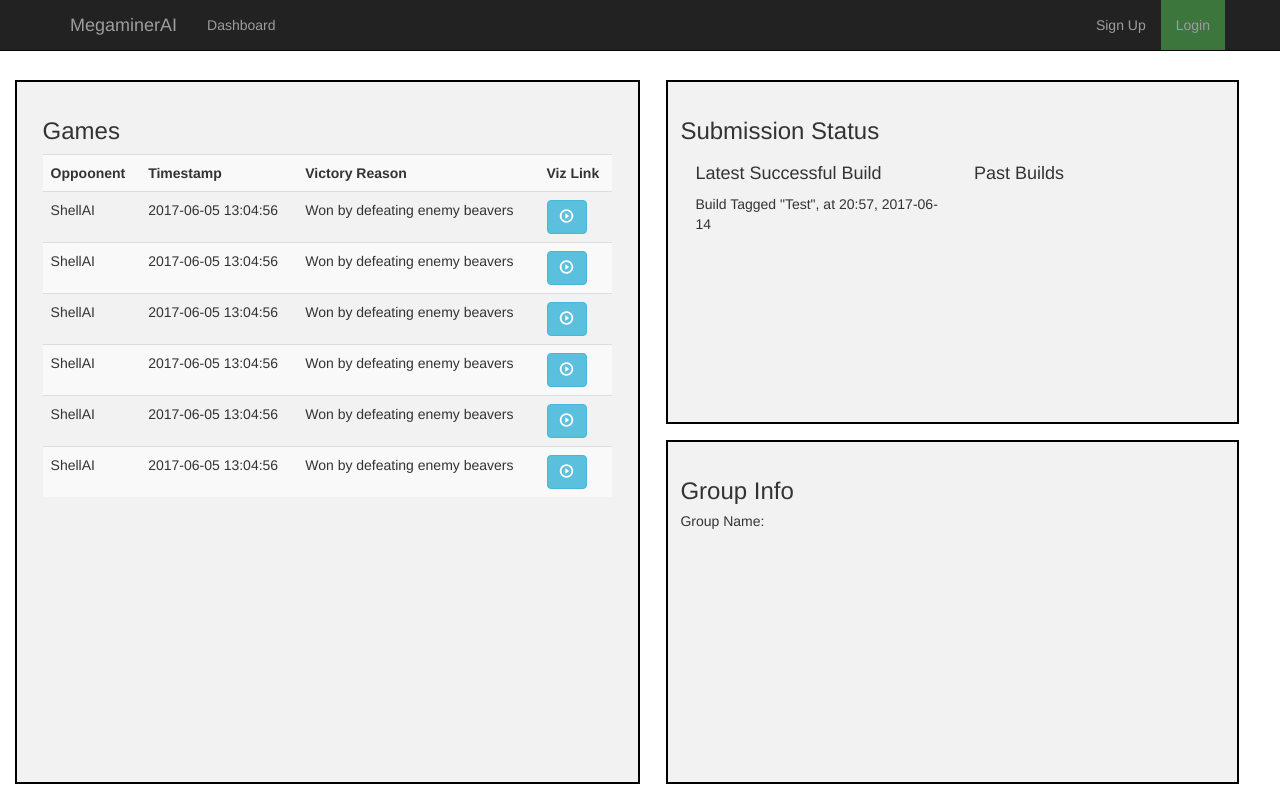
After one commit to siggame/ophelia, a Node server app: template views/dashboard.ejs in a window 1280 px wide. The commit adds this page. Run offline with Node 20, Linux system fonts and the light colour scheme; the template is opened without the code that fills it, so the values that code supplies are empty; some libraries are stand-ins or nearby versions.

Commit message:
Basic frontend templates

```diff
--- a/public/css/main.css
+++ b/public/css/main.css
@@ -1,3 +1,55 @@
 body {
-    padding-top: 50px;
+    padding-top: 10vh;
+    height: auto;
 }
+
+.dashboard-box {
+    padding: 40px 40px;
+    height: 45vh;
+    width: 48vw;
+    border: solid 1px;
+}
+
+.login-box {
+    align-content: left;
+    border: 1px solid #000
+}
+
+h1 {
+    padding-bottom: 4vh;
+}
+
+.wrapper {
+    background-color: #f2f2f2;
+}
+
+.games-wrapper {
+    padding: 2vh 2vw;
+    margin-bottom: 2vh;
+    height: 88vh;
+    border: 2px solid #000;
+}
+
+.info-wrapper {
+    padding: 0vh 2vw;
+    margin-bottom: 2vh;
+    height: 88vh;
+    background-color: #FFF;
+}
+
+.submission-wrapper {
+    padding: 2vh 0 1vw 1vw;
+    height: 43vh;
+    border: 2px solid #000;
+}
+
+.group-info-wrapper {
+    padding: 2vh 0 1vw 1vw;
+    margin:2vh 0vw;
+    height: 43vh;
+    border: 2px solid #000;
+}
+
+.login-button {
+    background-color: #3c763d;
+}
--- /dev/null
+++ b/views/common/header.ejs
@@ -0,0 +1,14 @@
+<head>
+    <!-- Allows for a custom title if provided -->
+    <% if (title) { %>
+    <title><%= title %></title>
+    <% } else { %>
+    <title>SIG-Game: MegaminerAI</title>
+    <% } %>
+
+    <!-- Stylesheets -->
+    <link href="https://maxcdn.bootstrapcdn.com/bootswatch/3.3.7/cosmo/bootstrap.min.css" rel="stylesheet" integrity="sha384-h21C2fcDk/eFsW9sC9h0dhokq5pDinLNklTKoxIZRUn3+hvmgQSffLLQ4G4l2eEr" crossorigin="anonymous">
+    <link href="css/main.css" rel="stylesheet">
+
+    <!-- TODO: Low priority - meta tags -->
+</head>
--- a/views/common/navbar.ejs
+++ b/views/common/navbar.ejs
@@ -7,19 +7,18 @@
                 <span class="icon-bar"></span>
                 <span class="icon-bar"></span>
             </button>
-            <a class="navbar-brand" href="#"><%= title %></a>
+            <a class="navbar-brand" href="/">MegaminerAI</a>
         </div>
         <div id="navbar" class="collapse navbar-collapse">
             <ul class="nav navbar-nav navbar-left">
                 <!-- TODO: Active page logic -->
-                <li class="active"><a href="#">Home</a></li>
-                <li><a href="#about">About</a></li>
-                <li><a href="#contact">Contact</a></li>
+                <li><a href="/dashboard">Dashboard</a></li>
             </ul>
             <ul class="nav navbar-nav navbar-right">
                 <!-- TODO: Logic for if someone is logged in currently -->
-                <li><a href="/login">Login</a></li>
                 <li><a href="/signup">Sign Up</a></li>
+                <li><a class="login-button" href="/login">Login</a></li>
+
             </ul>
         </div><!--/.nav-collapse -->
     </div>
--- a/views/common/styles.ejs
+++ /dev/null
@@ -1,2 +0,0 @@
-<link href="https://maxcdn.bootstrapcdn.com/bootswatch/3.3.7/cosmo/bootstrap.min.css" rel="stylesheet" integrity="sha384-h21C2fcDk/eFsW9sC9h0dhokq5pDinLNklTKoxIZRUn3+hvmgQSffLLQ4G4l2eEr" crossorigin="anonymous">
-<link href="css/main.css" rel="stylesheet">
--- /dev/null
+++ b/views/dashboard.ejs
@@ -0,0 +1,74 @@
+<!DOCTYPE html>
+<html>
+    <%- include common/header.ejs %>
+
+    <body>
+        <%- include common/navbar.ejs %>
+        <div class="container-fluid">
+            <div class="col-md-6 wrapper games-wrapper">
+                <h3>Games</h3>
+                <table class="table table-striped">
+                    <th>Oppoonent</th>
+                    <th>Timestamp</th>
+                    <th>Victory Reason</th>
+                    <th>Viz Link</th>
+                    <tr>
+                        <td>ShellAI</td>
+                        <td>2017-06-05 13:04:56</td>
+                        <td>Won by defeating enemy beavers</td>
+                        <td><a class="btn btn-info" href="http://siggame.io"><span class="glyphicon glyphicon-play-circle" aria-hidden="true" /></a></td>
+                    </tr>
+                    <tr>
+                        <td>ShellAI</td>
+                        <td>2017-06-05 13:04:56</td>
+                        <td>Won by defeating enemy beavers</td>
+                        <td><a class="btn btn-info" href="http://siggame.io"><span class="glyphicon glyphicon-play-circle" aria-hidden="true" /></a></td>
+                    </tr>
+                    <tr>
+                        <td>ShellAI</td>
+                        <td>2017-06-05 13:04:56</td>
+                        <td>Won by defeating enemy beavers</td>
+                        <td><a class="btn btn-info" href="http://siggame.io"><span class="glyphicon glyphicon-play-circle" aria-hidden="true" /></a></td>
+                    </tr>
+                    <tr>
+                        <td>ShellAI</td>
+                        <td>2017-06-05 13:04:56</td>
+                        <td>Won by defeating enemy beavers</td>
+                        <td><a class="btn btn-info" href="http://siggame.io"><span class="glyphicon glyphicon-play-circle" aria-hidden="true" /></a></td>
+                    </tr>
+                    <tr>
+                        <td>ShellAI</td>
+                        <td>2017-06-05 13:04:56</td>
+                        <td>Won by defeating enemy beavers</td>
+                        <td><a class="btn btn-info" href="http://siggame.io"><span class="glyphicon glyphicon-play-circle" aria-hidden="true" /></a></td>
+                    </tr>
+                    <tr>
+                        <td>ShellAI</td>
+                        <td>2017-06-05 13:04:56</td>
+                        <td>Won by defeating enemy beavers</td>
+                        <td><a class="btn btn-info" href="http://siggame.io"><span class="glyphicon glyphicon-play-circle" aria-hidden="true" /></a></td>
+                    </tr>
+                </table>
+                <!-- TODO: Pagination/AJAX Calls for Games -->
+            </div>
+            <div class="col-md-6 wrapper info-wrapper">
+                <div class="wrapper submission-wrapper">
+                    <h3>Submission Status</h3>
+
+                    <div class="col-md-6">
+                        <h4>Latest Successful Build</h4>
+                        <p>Build Tagged "Test", at 20:57, 2017-06-14</p>
+                    </div>
+                    <div class="col-md-6"><h4>Past Builds</h4></div>
+                </div>
+                <div class="wrapper group-info-wrapper">
+                    <h3>Group Info</h3>
+                    <h5>Group Name:</h5>
+                </div>
+            </div>
+            <br />
+        </div>
+
+        <%- include common/scripts.ejs %>
+    </body>
+</html>
```
Also changed, not shown: views/index.ejs (+7 -3 lines), views/login.ejs (+19 -10 lines), views/login2.ejs (added, +33 -0 lines), views/signup.ejs (+33 -13 lines).
